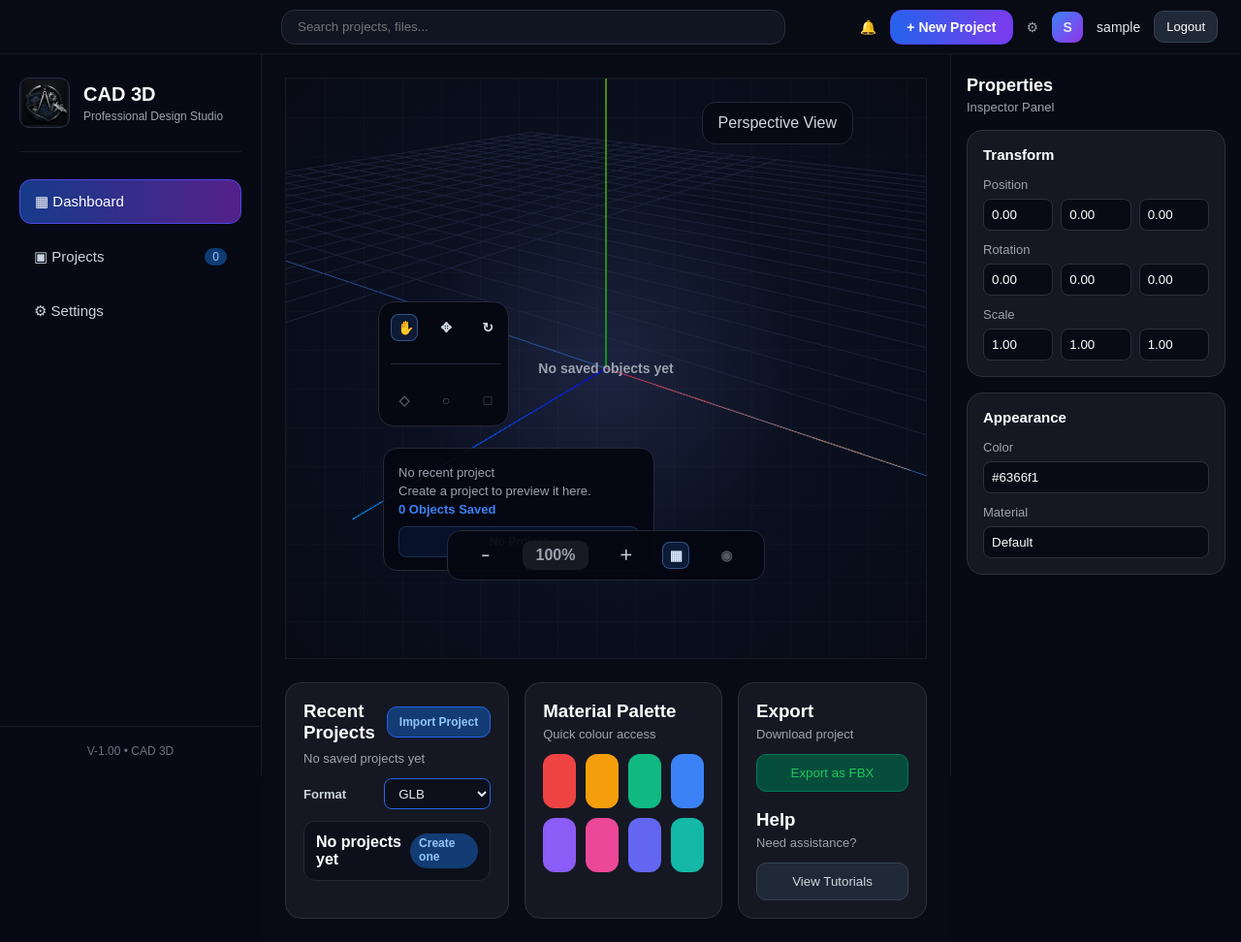
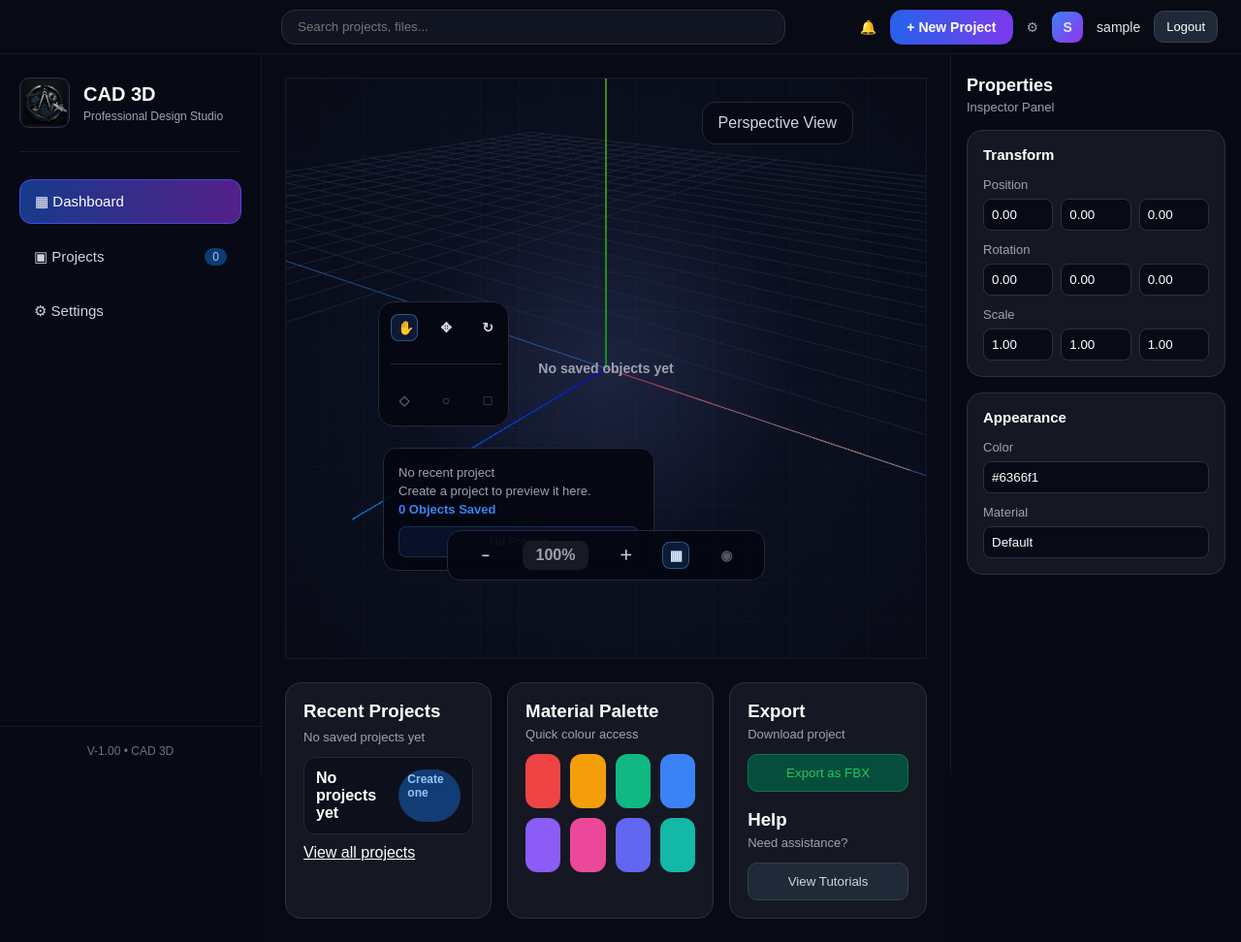
Before and after one commit to Snachit19/Objex_CAD, a Flask app: page /dashboard in a window 1280 px wide. Shown: the whole page at 97% size. Run offline with Flask 3, Linux system fonts and the light colour scheme; the visitor is signed in with stand-in values (Sample User, id 1); data that the repository does not hold is empty.

Commit message:
ui: slim dashboard Recent Projects card and add view-all link

```diff
--- a/app/templates/dashboard.html
+++ b/app/templates/dashboard.html
@@ -92,21 +92,8 @@
     <div class="card">
       <div class="card-header-row">
         <h3>Recent Projects</h3>
-        <button id="importProjectBtn" class="import-project-btn" type="button">Import Project</button>
       </div>
       <p id="recentProjectsMeta">Loading projects...</p>
-      <p id="importProjectError" class="import-project-error" style="display:none;"></p>
-
-      <label class="dashboard-import-format-field" for="importProjectFormatSelect">
-        <span>Format</span>
-        <select id="importProjectFormatSelect">
-          <option value="glb">GLB</option>
-          <option value="gltf">GLTF</option>
-          <option value="obj">OBJ</option>
-        </select>
-      </label>
-
-      <input id="importProjectFileInput" type="file" accept=".glb,model/gltf-binary" hidden>
 
       <div id="projectList">
         <div class="mock-project">
@@ -114,6 +101,8 @@
           <span>Create one</span>
         </div>
       </div>
+
+      <a href="/projects" class="view-all-projects-link">View all projects</a>
     </div>
 
       <div class="card">
@@ -214,7 +203,6 @@
 <script src="/static/js/cad/importModel.js"></script>
 <script src="/static/js/dashboard/recentProjectPreview.js"></script>
 <script src="/static/js/dashboard/createProject.js"></script>
-<script src="/static/js/dashboard/importProject.js"></script>
 
   <script>
     // On page load — check if user is logged in and load their name
```
